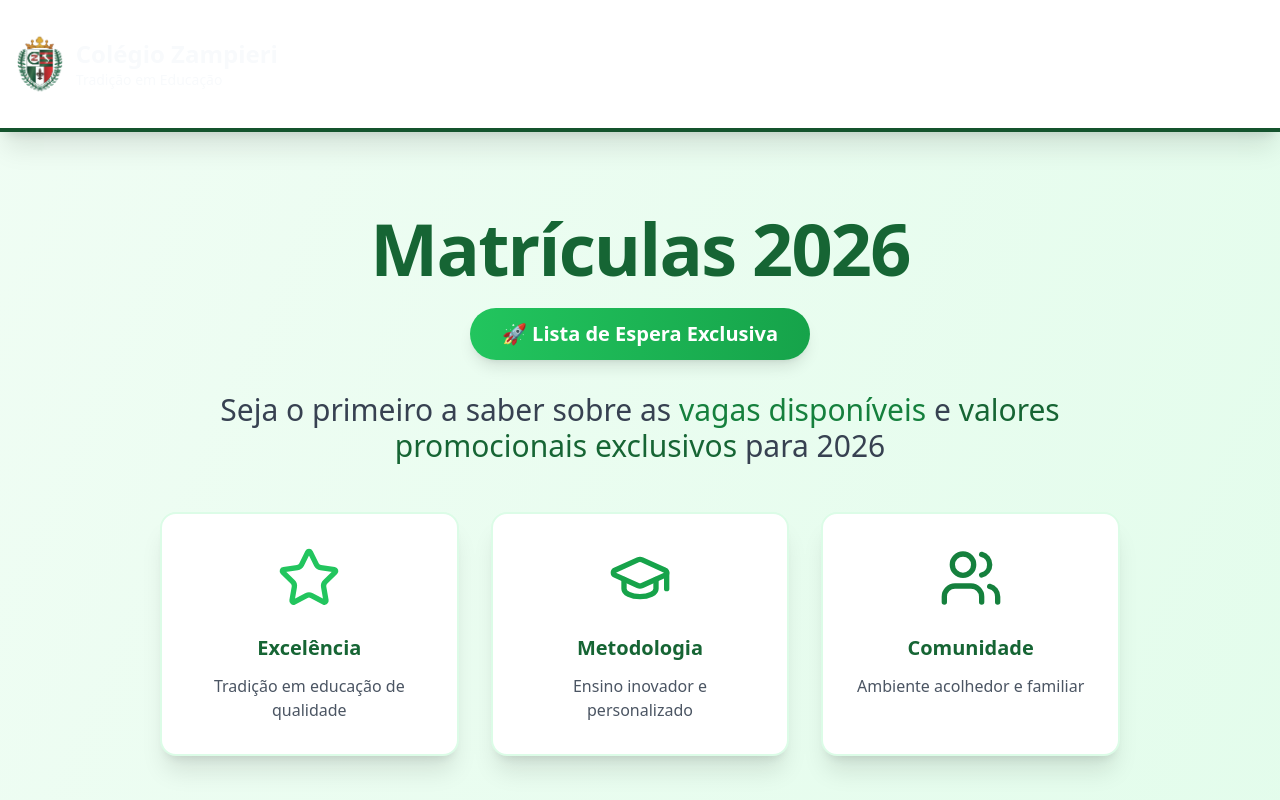
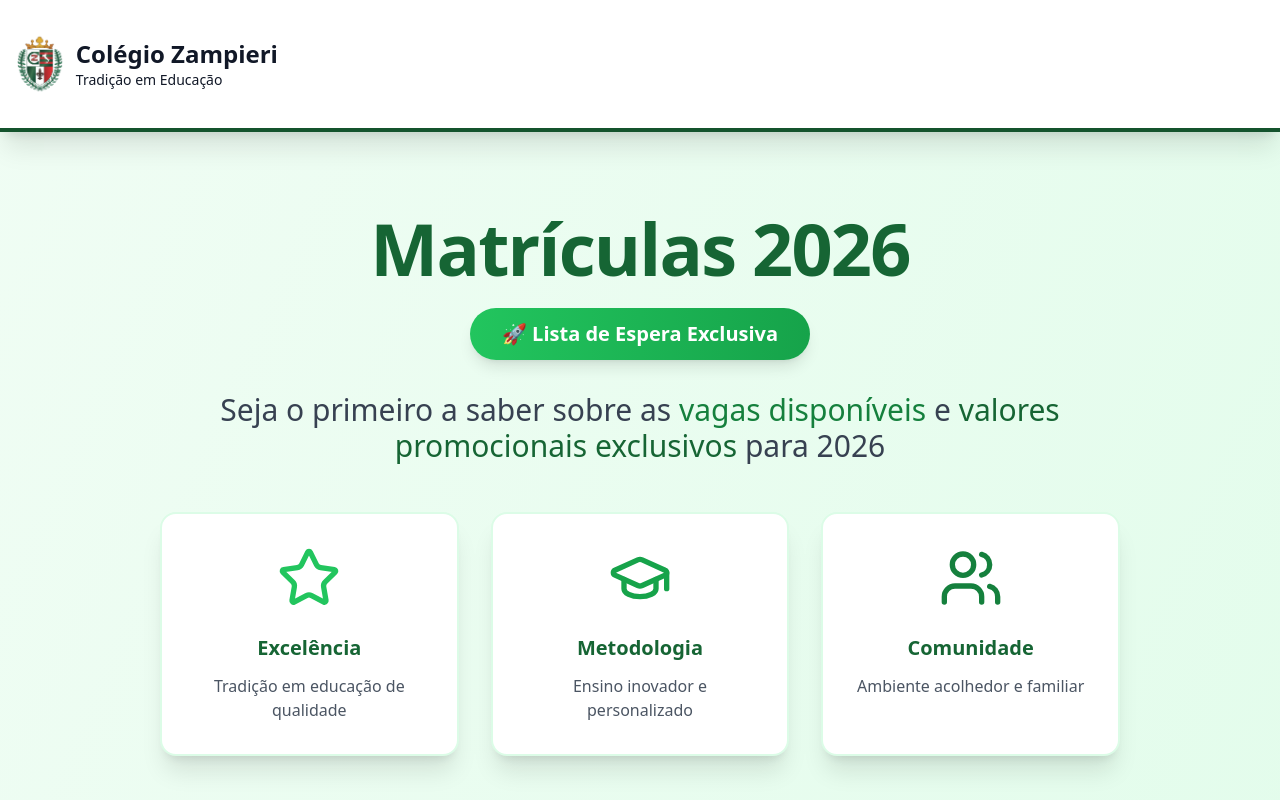
Before and after one commit to alezlopez/zampieri-futuro-inscricao-landing, a React (Vite) app: page / in a window 1280 px wide. Shown: the top 800 px of the page. Built offline with nearby package versions, Linux system fonts and the light colour scheme.

Commit message:
Fix: Header text readability
Ensure header text is readable by adjusting its color.

```diff
--- a/src/components/ZampieriLogo.tsx
+++ b/src/components/ZampieriLogo.tsx
@@ -1,13 +1,16 @@
+
 const ZampieriLogo = ({
-  className = ""
+  className = "",
+  textColor = "text-slate-50"
 }: {
   className?: string;
+  textColor?: string;
 }) => {
   return <div className={`flex items-center gap-3 ${className}`}>
       <img src="/lovable-uploads/8716b73d-60f6-4f0f-90ed-3e99b3ba6105.png" alt="Brasão Colégio Zampieri" className="h-16 w-auto" />
       <div className="text-left">
-        <h1 className="text-2xl font-bold text-slate-50">Colégio Zampieri</h1>
-        <p className="text-sm text-slate-50">Tradição em Educação</p>
+        <h1 className={`text-2xl font-bold ${textColor}`}>Colégio Zampieri</h1>
+        <p className={`text-sm ${textColor}`}>Tradição em Educação</p>
       </div>
     </div>;
 };
--- a/src/pages/Index.tsx
+++ b/src/pages/Index.tsx
@@ -1,5 +1,3 @@
-
-
 import ZampieriLogo from "@/components/ZampieriLogo";
 import RegistrationForm from "@/components/RegistrationForm";
 import { GraduationCap, Star, Users, Instagram } from "lucide-react";
@@ -8,7 +6,7 @@ const Index = () => {
       {/* Header */}
       <header className="bg-white shadow-xl border-b-4 border-green-900">
         <div className="container mx-auto px-4 py-8">
-          <ZampieriLogo className="justify-center md:justify-start text-gray-900" />
+          <ZampieriLogo className="justify-center md:justify-start" textColor="text-gray-900" />
         </div>
       </header>
 
@@ -97,7 +95,7 @@ const Index = () => {
       {/* Footer */}
       <footer className="text-white py-16 bg-gradient-to-r from-green-600 to-green-700">
         <div className="container mx-auto px-4 text-center">
-          <ZampieriLogo className="justify-center mb-8 text-white" />
+          <ZampieriLogo className="justify-center mb-8" textColor="text-white" />
           <div className="grid grid-cols-1 md:grid-cols-3 gap-8 mb-12">
             <div>
               <h4 className="font-bold mb-4 text-lg">Contato</h4>
```
